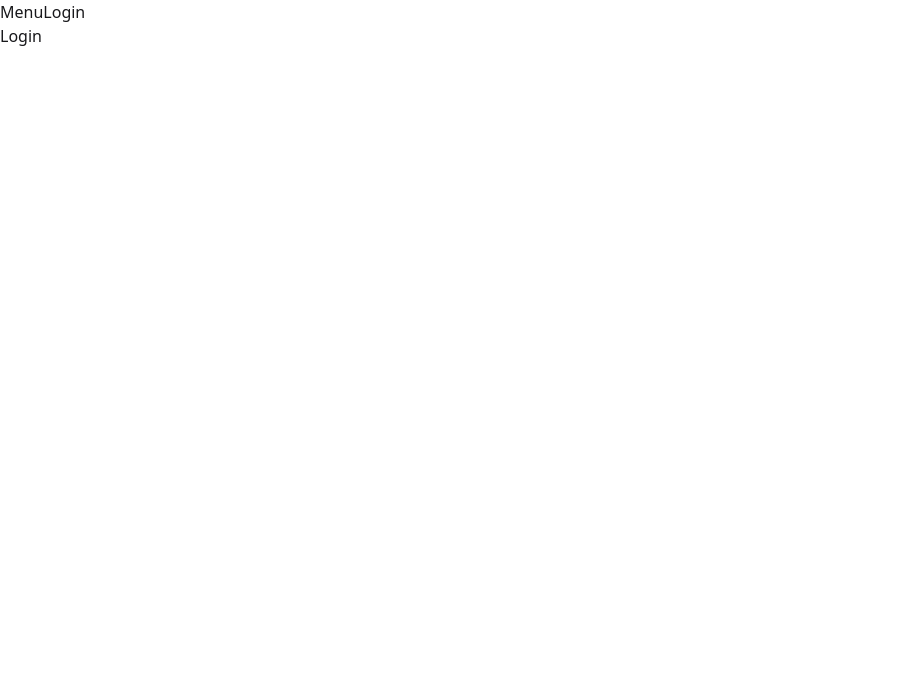
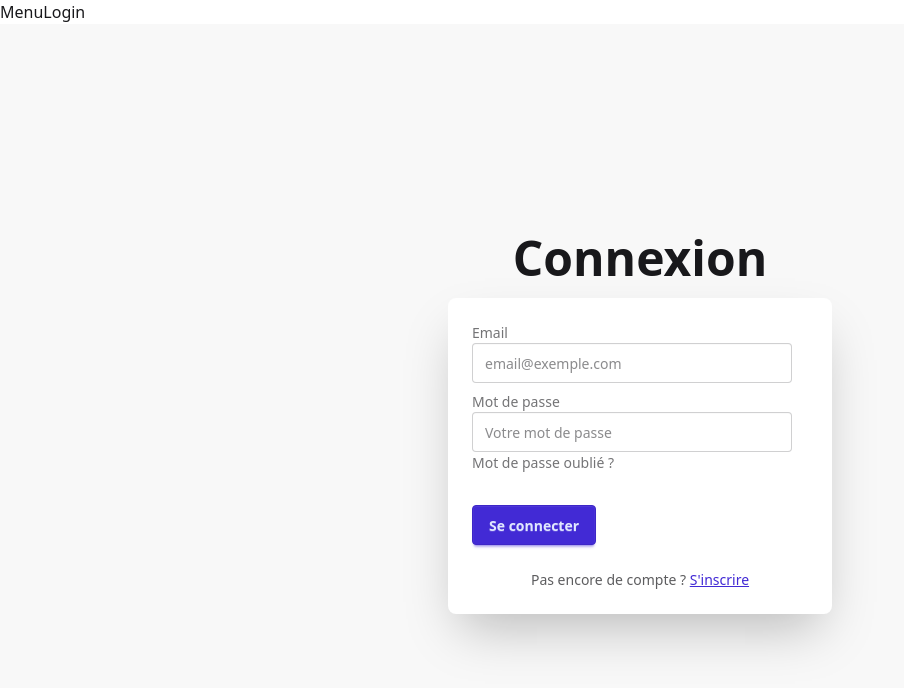
Before and after one commit to DuncanCos/rhai-front, a React (Vite) app: page /login in a window 1280 px wide. Shown: the top 688 px of the page, without its empty margins (0-904 px from the left). Built offline with nearby package versions, Linux system fonts and the light colour scheme.

Commit message:
creation menu + Login

```diff
--- a/src/Pages/Login.jsx
+++ b/src/Pages/Login.jsx
@@ -2,6 +2,65 @@ import React from 'react'
 
 export default function Login() {
     return (
-        <div>Login</div>
+        // Conteneur principal (Centré verticalement et horizontalement)
+        <div className="hero min-h-screen bg-base-200">
+            <div className="hero-content flex-col ">
+
+                {/* Section Texte / Branding (Optionnel, pour le style) */}
+                <div className="text-center lg:text-left px-4">
+                    <h1 className="text-5xl font-bold">Connexion</h1>
+
+                </div>
+
+                {/* La Carte de Login */}
+                <div className="card shrink-0 w-full max-w-sm shadow-2xl bg-base-100">
+                    <form className="card-body">
+
+                        {/* Champ Email */}
+                        <div className="form-control">
+                            <label className="label">
+                                <span className="label-text">Email</span>
+                            </label>
+                            <input
+                                type="email"
+                                placeholder="email@exemple.com"
+                                className="input input-bordered"
+                                required
+                            />
+                        </div>
+
+                        {/* Champ Mot de passe */}
+                        <div className="form-control">
+                            <label className="label">
+                                <span className="label-text">Mot de passe</span>
+                            </label>
+                            <input
+                                type="password"
+                                placeholder="Votre mot de passe"
+                                className="input input-bordered"
+                                required
+                            />
+                            <label className="label">
+                                <a href="#" className="label-text-alt link link-hover">
+                                    Mot de passe oublié ?
+                                </a>
+                            </label>
+                        </div>
+
+                        {/* Bouton d'action */}
+                        <div className="form-control mt-6">
+                            <button className="btn btn-primary">Se connecter</button>
+                        </div>
+
+                        {/* Lien d'inscription (Footer de la carte) */}
+                        <div className="text-center mt-4">
+                            <span className="text-sm text-base-content/70">Pas encore de compte ? </span>
+                            <a href="#" className="link link-primary text-sm">S'inscrire</a>
+                        </div>
+
+                    </form>
+                </div>
+            </div>
+        </div>
     )
 }
--- a/src/Pages/Menu.jsx
+++ b/src/Pages/Menu.jsx
@@ -9,16 +9,35 @@ function Menu() {
 
     return (
         <>
-            <div className='h-full w-full flex flex-col'>
-                Menu
+            {/* J'ai ajouté h-screen pour l'exemple, assurez-vous que le parent a une hauteur définie */}
+            <div className='h-screen w-full p-4 flex flex-col gap-6 bg-base-100 rounded-lg shadow-xl  border-b border-base-300 border-2'>
 
-                <div className='flex justify-between h-full'>
-                    <button className='btn btn-primary w-1/3 h-full'>Nouveau job</button>
-                    <button className='btn btn-primary w-1/3 h-full'>Rechercher jobs</button>
-                    <button className='btn btn-secondary w-1/3 h-full'>historique</button>
+                <h2 className='text-3xl font-bold text-primary border-b pb-2'>
+                    Menu Principal
+                </h2>
+
+                <div className='flex flex-row gap-4 h-8/10 border-l border-base-900 border-2 '>
+
+                    {/* Bouton 1 : flex-col pour mettre l'icône au dessus */}
+                    <button className='btn btn-primary shadow-md hover:shadow-lg transition duration-150 flex-1 flex flex-col gap-3 items-center justify-center text-xl h-full'>
+                        <span className="text-4xl">🚀</span>
+                        <span>Nouveau Job</span>
+                    </button>
+
+                    {/* Bouton 2 */}
+                    <button className='btn btn-primary shadow-md hover:shadow-lg transition duration-150 flex-1 flex flex-col gap-3 items-center justify-center text-xl h-full'>
+                        <span className="text-4xl">🔎</span>
+                        <span>Rechercher Jobs</span>
+                    </button>
+
+                    {/* Bouton 3 */}
+                    <button className='btn btn-secondary shadow-md hover:shadow-lg transition duration-150 flex-1 flex flex-col gap-3 items-center justify-center text-xl h-full'>
+                        <span className="text-4xl">🕒</span>
+                        <span>Historique</span>
+                    </button>
+
                 </div>
             </div>
-
         </>
     )
 }
```
